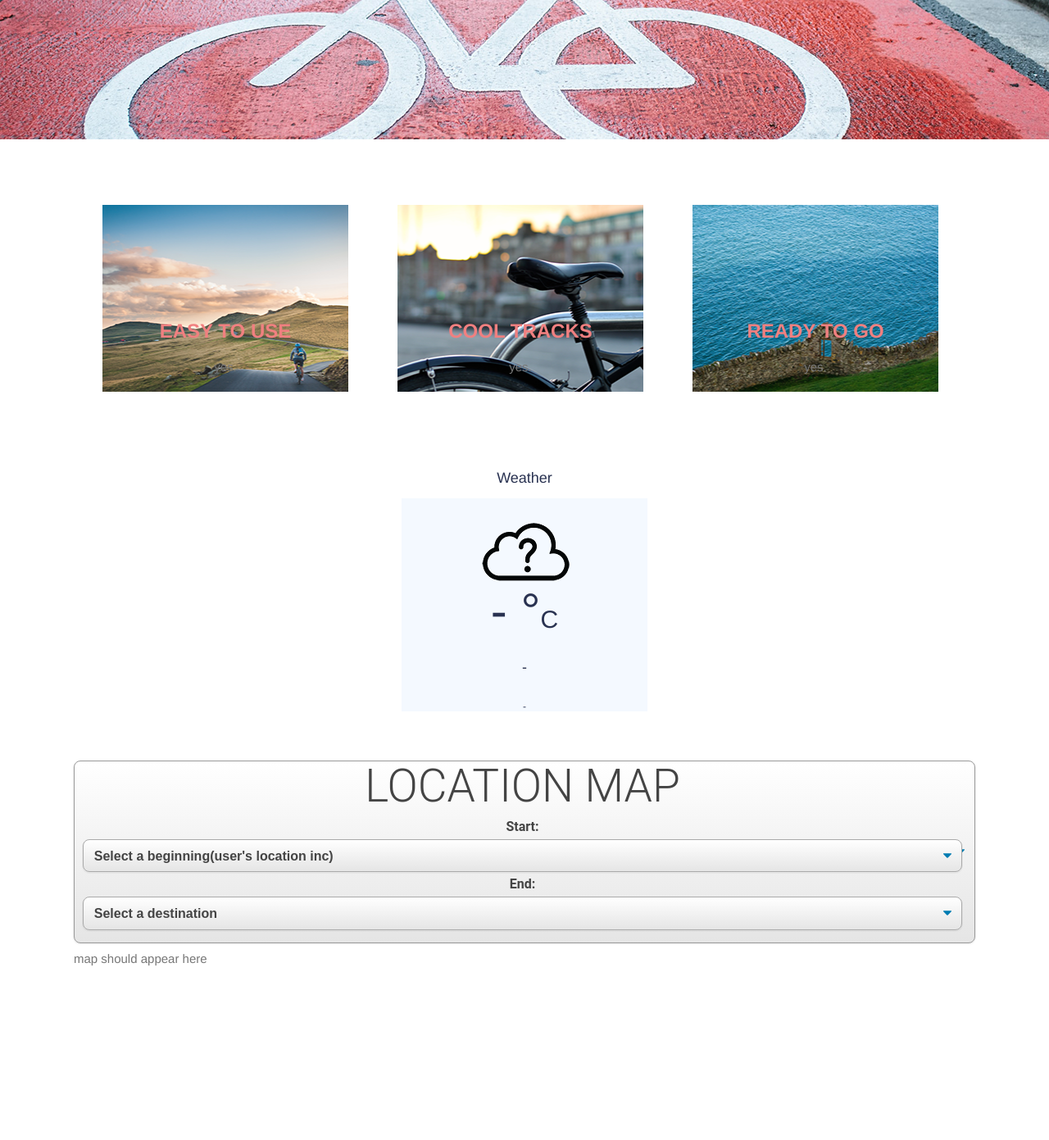
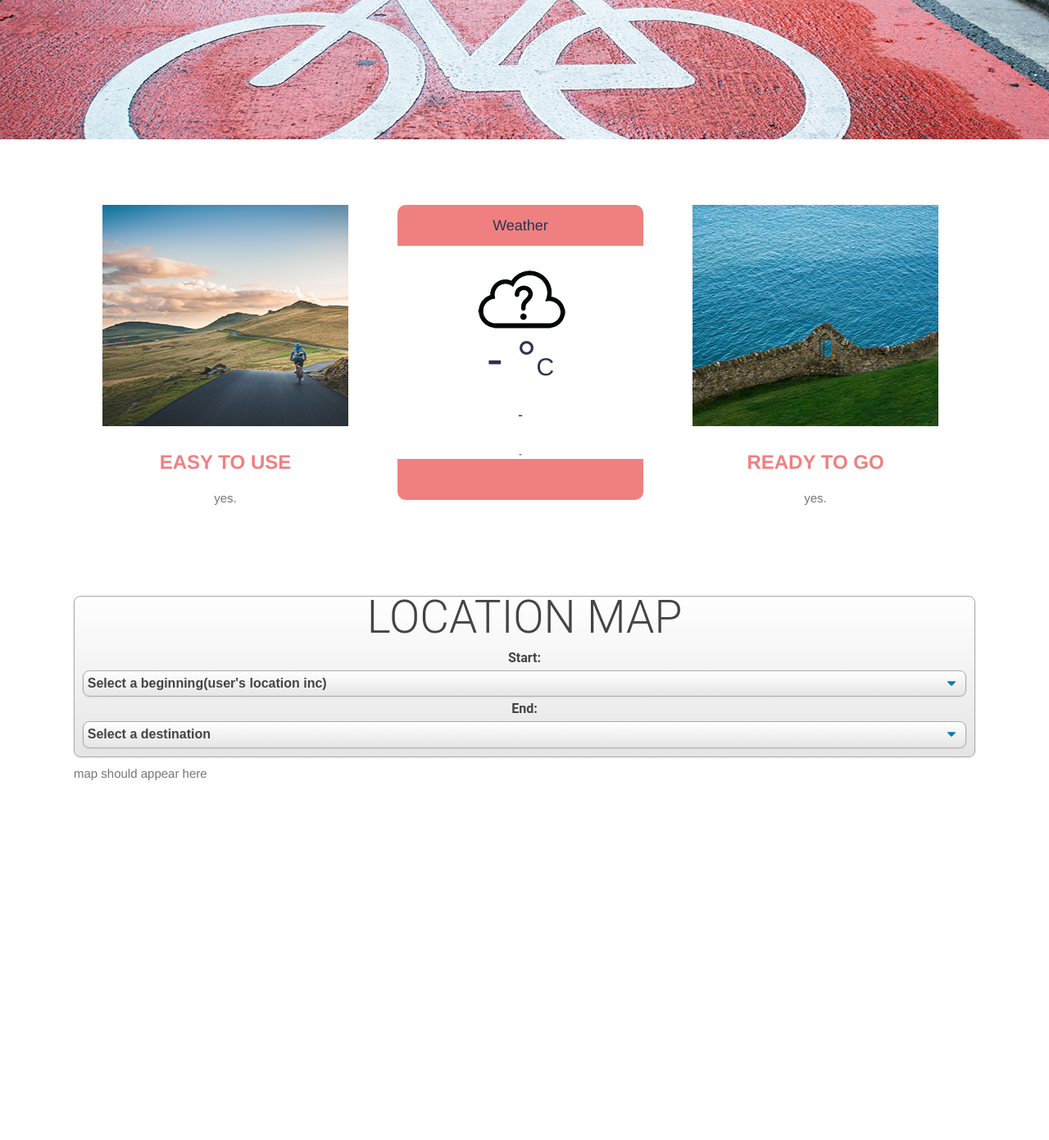
Before and after one commit to CatLuvrHass/DublinBikeApp, a Flask app: page / in a window 1280 px wide. Shown: the part 531-1922 px from the top of the page at 82% size. Run offline with Flask 2, Linux system fonts and the light colour scheme; data that the repository does not hold is empty; some libraries are stand-ins or nearby versions.

Commit message:
integrating the weather feature into index page

```diff
--- a/flaskapp/static/style.css
+++ b/flaskapp/static/style.css
@@ -94,7 +94,7 @@ small {
   font-weight: 700;
   color: #444;
   line-height: 1.3;
-  padding: .6em 1.4em .5em .8em;
+  padding: .3em .3em .3em .3em;
   width: 100%;
   max-width: 100%; /* useful when width is set to anything other than 100% */
   box-sizing: border-box;
@@ -218,7 +218,7 @@ header nav ul li a {
 }
 #features ul li {
     width: 300px;
-    padding-top: 140px;
+    padding-top: 300px;
     float: left;
     margin-right: 25px;
     margin-left: 35px;
@@ -228,9 +228,9 @@ header nav ul li a {
     background: url('images/tree.jpg.png') no-repeat top center;
 }
 
-#features ul li.feature-2 {
-    background: url('images/madman.jpg.png') no-repeat top center;
- }
+/*#features ul li.feature-2 {*/
+/*    background: url('images/madman.jpg.png') no-repeat top center;*/
+/* }*/
 
 
 #features ul li.feature-3 {
@@ -238,11 +238,10 @@ header nav ul li a {
 }
 #floating-panel {
     position: relative;
-  top: 10px;
+    top: 9px;
     z-index: 5;
     background-color: #fff;
-  padding: 15px;
-  border: 1px solid #999;
+    padding: 10px;
     text-align: center;
     font-family: "Roboto", "sans-serif";
     line-height: 30px;
@@ -342,15 +341,12 @@ footer {
 }
 
 
-.container{
+.container {
     width: 300px;
-    background-color: #FFF;
-
-    display: block;
+    background-color: #F08080;
     margin: 0 auto;
-
     border-radius: 10px;
-    padding-bottom : 50px;
+    padding-bottom: 50px;
 }
 
 .app-title{
@@ -380,10 +376,10 @@ footer {
     padding: 10px 0;
 }
 
-.weather-container{
+.weather-container {
     width: 300px;
     height: 260px;
-    background-color: #F4F9FF;
+    background-color: #fff;
 }
 
 .weather-icon{
@@ -440,7 +436,6 @@ footer {
     font-size: 0.8em;
 }
 
-
 /*code for round corners of div*/
 #rcorners2 {
     border-radius: 25px;
--- a/flaskapp/templates/index.html
+++ b/flaskapp/templates/index.html
@@ -43,22 +43,7 @@
                 <h4>Easy to Use</h4>
                 <p>yes.</p>
             </li>
-            <li class="feature-2">
-                <h4>COOL TRACKS</h4>
-                <p>yes.</p>
-            </li>
-            <li class="feature-3">
-                <h4>Ready to Go</h4>
-                <p>yes.</p>
-            </li>
-            <div class="clear"></div>
-        </ul>
-
-    </div>
-</div>
-
-
-
+            <li style="padding-top: 0px">
 <div class="container">
     <div class="app-title"><p>Weather</p></div>
     <div class="notification"></div>
@@ -69,6 +54,16 @@
         <div class="temperature-value"><p>- °<span>C</span></p></div>
         <div class="temperature-description"><p> - </p></div>
         <div class="location"><p>-</p></div>
+    </div>
+</div>
+            </li>
+            <li class="feature-3">
+                <h4>Ready to Go</h4>
+                <p>yes.</p>
+            </li>
+            <div class="clear"></div>
+        </ul>
+
     </div>
 </div>
 
```
Lines whose indentation alone changed are shown as unchanged.
